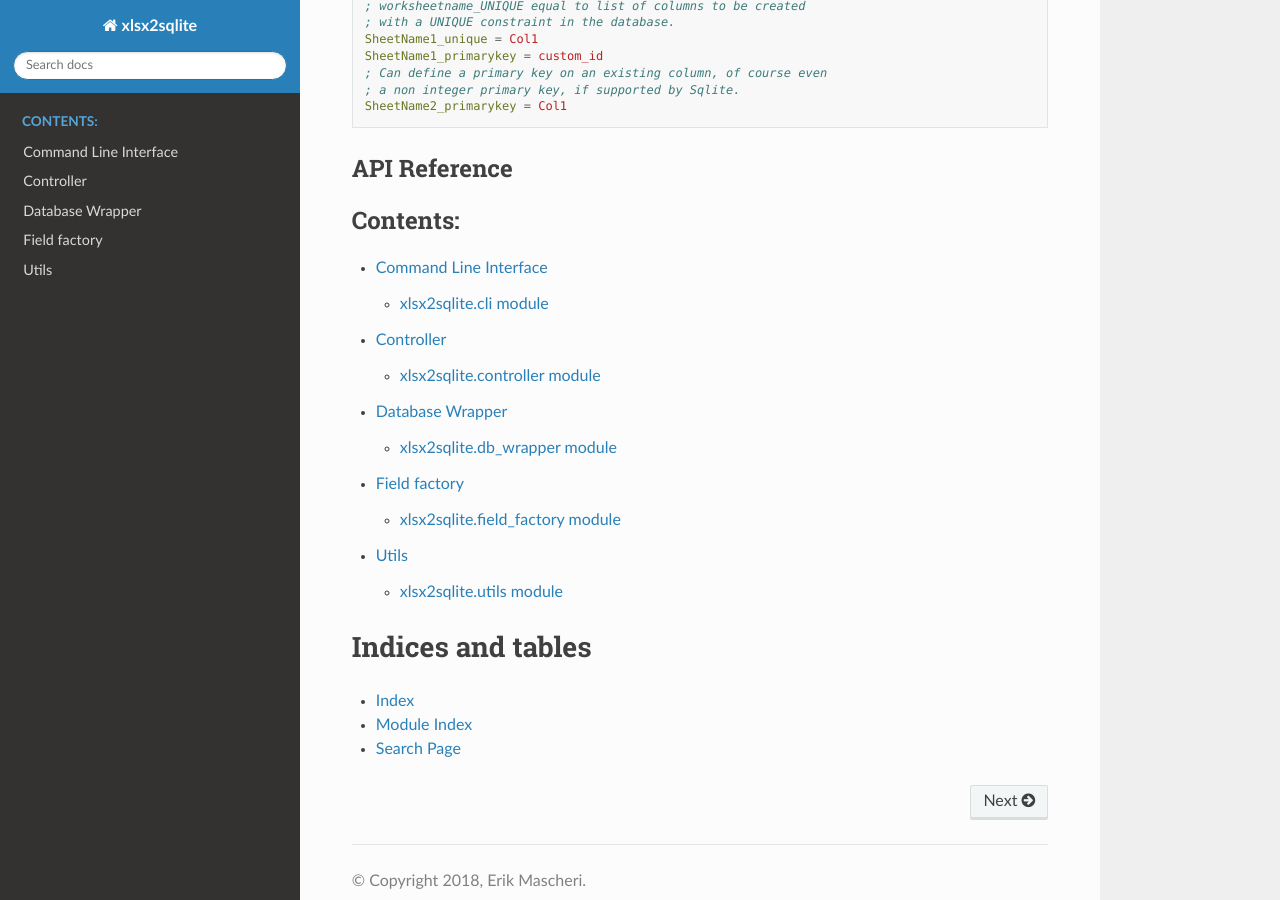
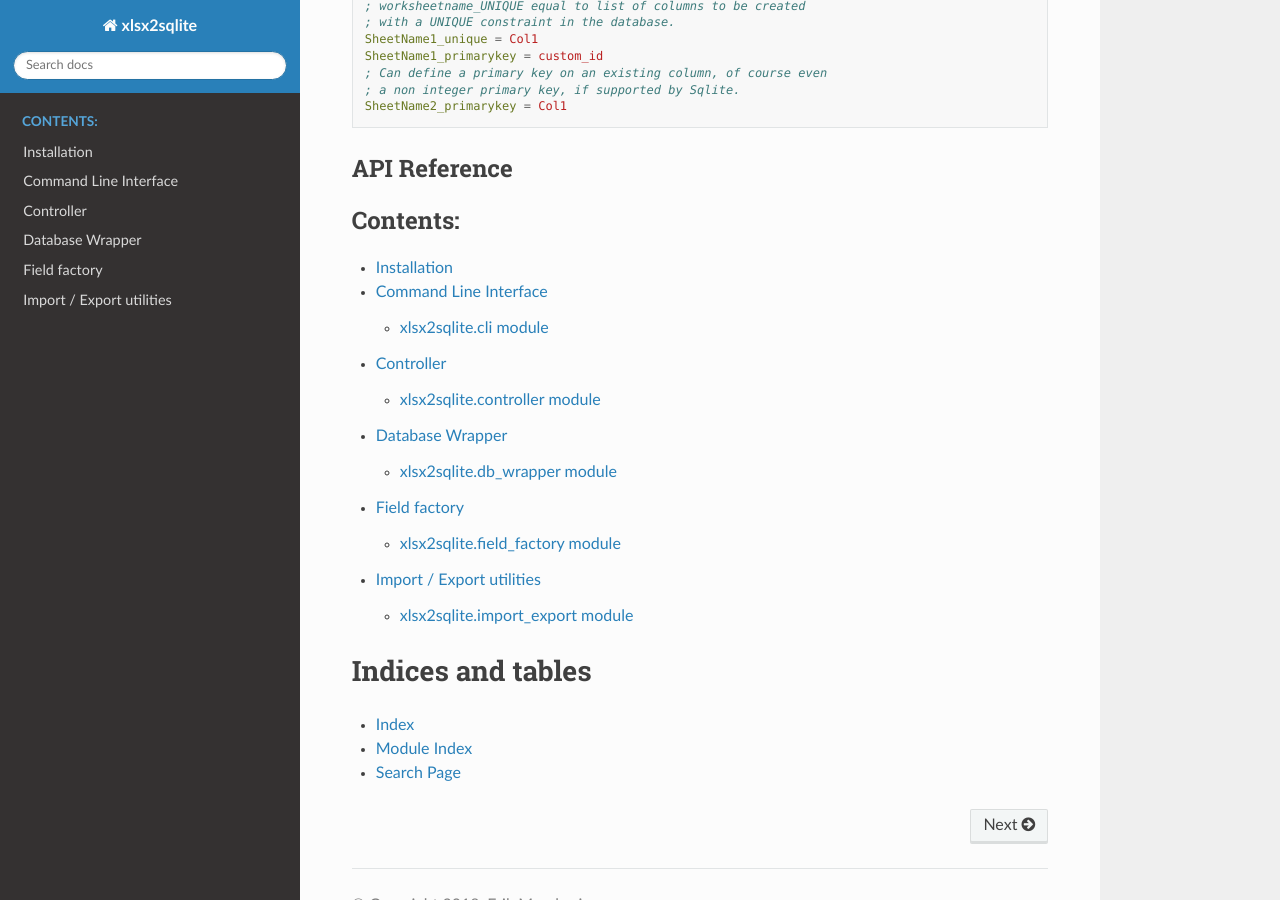
Before and after one commit to Xgalan/xlsx2sqlite, a Sphinx documentation site: the page built from docs/index.rst, in a window 1280 px wide and 900 px high, scrolled down 1366 px. Built offline with Sphinx 7.4.7 and the Read the Docs theme 2.0.0, drawn with Linux system fonts in a browser that asks for light colours; pages that are not in the unit, such as notebooks, are missing from menus.

Commit message:
updated docs

```diff
--- a/docs/index.rst
+++ b/docs/index.rst
@@ -86,12 +86,13 @@ API Reference
    :maxdepth: 2
    :caption: Contents:
 
+   installation.rst
    usage.rst
    cli.rst
    controller.rst
    db_wrapper.rst
    field_factory.rst
-   utils.rst
+   import_export.rst
 
 
 Indices and tables
```
Also changed, not shown: docs/import_export.rst (added, +14 -0 lines), docs/installation.rst (added, +17 -0 lines), docs/utils.rst (deleted, +0 -14 lines).
